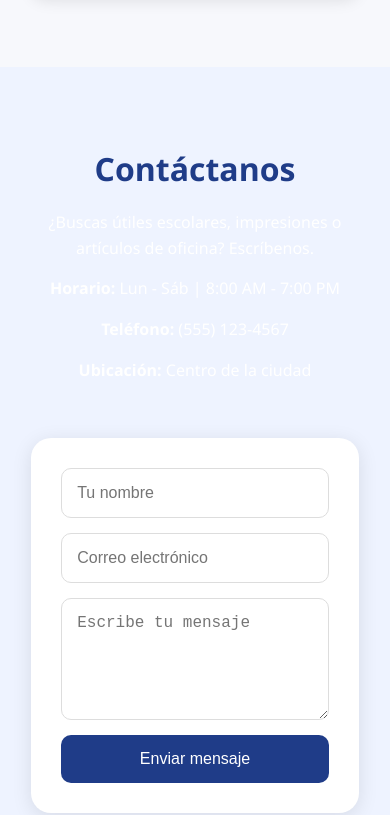
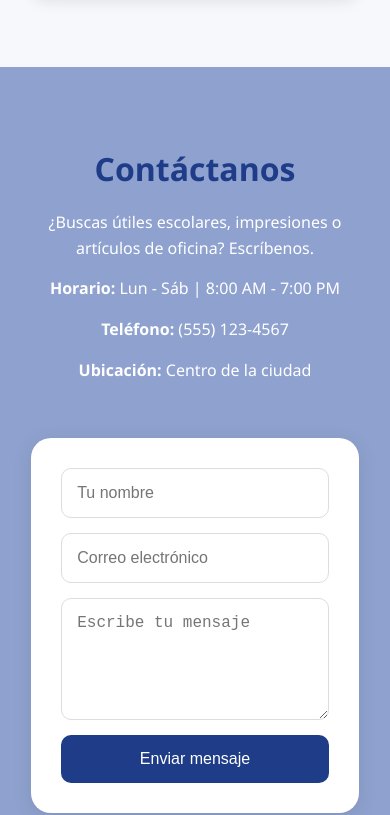
Before and after one commit to ElAlets/papeleria-central, a plain HTML site: page index.html in a window 390 px wide. Shown: the part 3556-4371 px from the top of the page. Drawn offline with Linux system fonts and the light colour scheme.

```diff
--- a/style.css
+++ b/style.css
@@ -215,7 +215,7 @@
 /* CONTACTO */
 
 .contact{
-    background:#eef3ff;
+    background:#8fa2cf;
     padding:80px 8%;
 }
 
```
